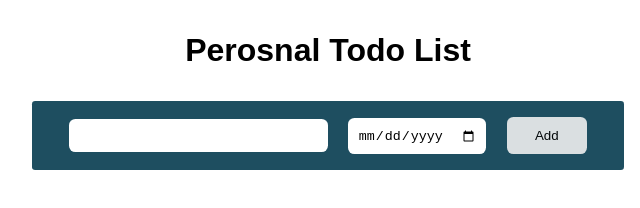
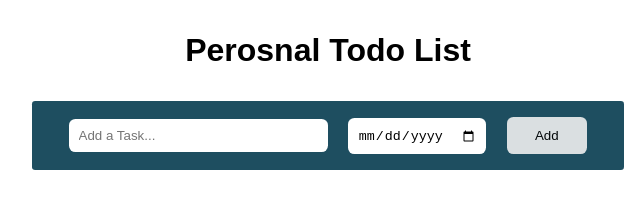
Before and after one commit to ashish297/Todo-List, a plain HTML site: page index.html in a window 1280 px wide. Shown: the full height of the page, 312-952 px from the left. Drawn offline with Linux system fonts and the light colour scheme.

Commit message:
Update index.html

```diff
--- a/index.html
+++ b/index.html
@@ -12,7 +12,7 @@
 <body>
   <div class="add-task">Perosnal Todo List</div>
     <div class="container">
-      <input id = "js-input-task" class="input-task">
+      <input id = "js-input-task" class="input-task" placeholder = "Add a Task...">
       <input type="date" id="js-input-date" class="input-date">
       <button class="js-add-task-button button2" onclick = "toggleButton();">Add</button>
     </div>
```
